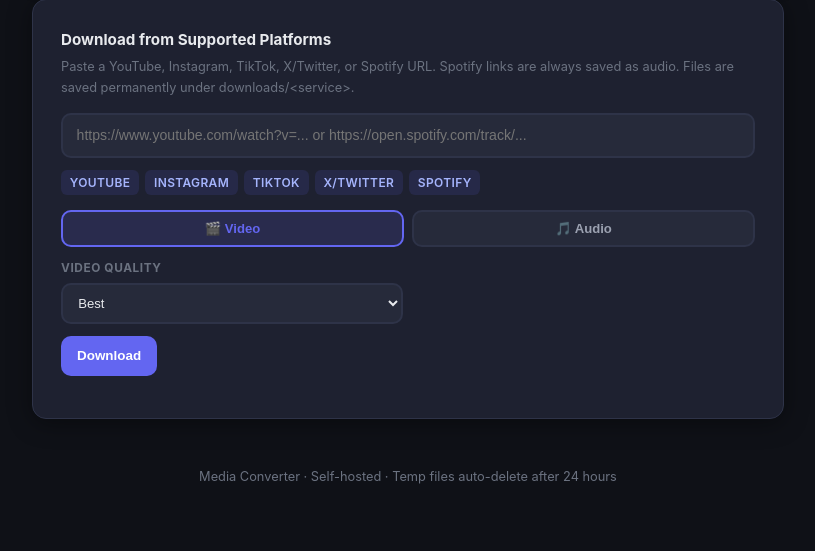
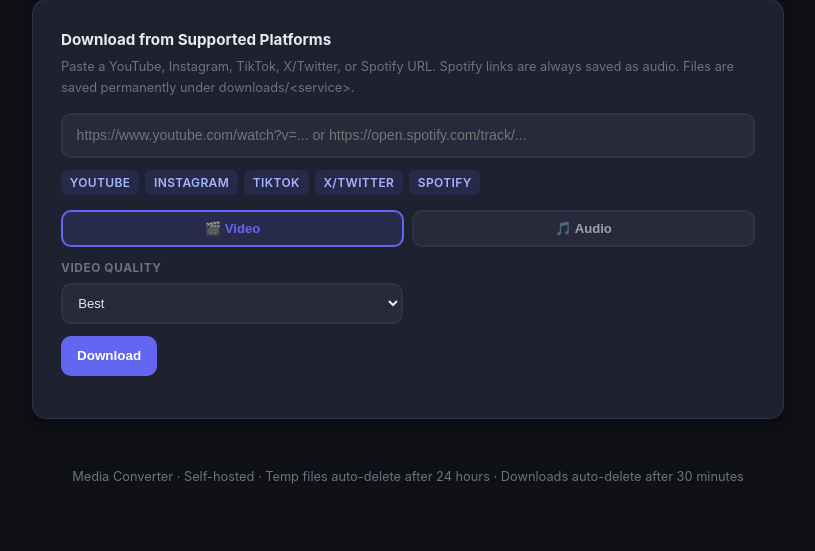
Before and after one commit to M1XZG/media-converter, a Flask app: page / in a window 1280 px wide. Shown: the part 1046-1597 px from the top of the page, without its empty margins (232-1047 px from the left). Run offline with Flask 3, Linux system fonts and the light colour scheme; some libraries are stand-ins or nearby versions.

Commit message:
Add file-manager flag and configurable download auto-cleanup
- ENABLE_FILE_MANAGER (default true): disables the /files Media Library page and all /files/* endpoints (403) plus browser file retrieval, for public instances.
- DOWNLOADS_CLEANUP_MINUTES (default 30): auto-delete downloaded files after N minutes; 0/off/disabled keeps them forever. Applies only to the downloader; mtime-based so in-progress downloads are safe.
- Dynamic footer reflecting the configured cleanup times; drops the note when disabled.
- cleanup.py cron script now also prunes downloads/.
- gitignore local docker-compose.override.yml.

```diff
--- a/app.py
+++ b/app.py
@@ -67,7 +67,36 @@ if not ENABLE_CONVERTER and not ENABLE_DOWNLOADER:
     ENABLE_CONVERTER = True
     ENABLE_DOWNLOADER = True
 
+# File manager (the "Media Library" browser at /files) lets anyone list,
+# download, and delete every file on the server. On a public instance you may
+# want this off so visitors can't see what others have downloaded. When
+# disabled, the /files page and all /files/* endpoints return 403 and no
+# browser file retrieval is offered anywhere in the UI.
+ENABLE_FILE_MANAGER = _env_bool("ENABLE_FILE_MANAGER", True)
+
 APP_TITLE = "Media Converter" if ENABLE_CONVERTER else "Media Downloader"
+
+
+def _parse_minutes(name: str, default: int) -> int:
+    """Parse a "minutes" env var. 0 / off / disabled / never => disabled (0)."""
+    raw = os.environ.get(name)
+    if raw is None:
+        return default
+    raw = raw.strip().lower()
+    if raw in ("", "0", "off", "false", "no", "disabled", "never"):
+        return 0
+    try:
+        value = int(raw)
+    except ValueError:
+        return default
+    return value if value > 0 else 0
+
+
+# How long a downloaded file lives (in minutes) before it is auto-deleted to
+# keep the disk from filling up. Applies only to the downloads/ folder (the
+# media downloader). Default 30 minutes; set to 0/off/disabled to keep files
+# forever.
+DOWNLOADS_CLEANUP_MINUTES = _parse_minutes("DOWNLOADS_CLEANUP_MINUTES", 30)
 
 ALLOWED_INPUT_EXTENSIONS = {
     ".mp4", ".avi", ".mkv", ".mov", ".wmv", ".flv", ".webm",
@@ -448,6 +477,54 @@ def cleanup_old_files():
                         pass
 
 
+def cleanup_old_downloads():
+    """Delete downloaded files older than DOWNLOADS_CLEANUP_MINUTES.
+
+    Applies only to the downloads/ hierarchy (the media downloader). Files that
+    are still being written keep a fresh mtime, so an in-progress download is
+    never removed; the countdown effectively starts when the download finishes.
+    Disabled when DOWNLOADS_CLEANUP_MINUTES is 0.
+    """
+    if DOWNLOADS_CLEANUP_MINUTES <= 0 or not DOWNLOADS_FOLDER.exists():
+        return
+
+    cutoff = datetime.now() - timedelta(minutes=DOWNLOADS_CLEANUP_MINUTES)
+    for item in DOWNLOADS_FOLDER.rglob("*"):
+        if not item.is_file():
+            continue
+        try:
+            mtime = datetime.fromtimestamp(item.stat().st_mtime)
+        except OSError:
+            continue
+        if mtime < cutoff:
+            try:
+                item.unlink()
+                app.logger.info(f"Cleaned up download: {item.relative_to(DOWNLOADS_FOLDER).as_posix()}")
+            except OSError:
+                pass
+
+
+def _humanize_hours(hours: int) -> str:
+    return f"{hours} hour{'s' if hours != 1 else ''}"
+
+
+def _humanize_minutes(minutes: int) -> str:
+    # Present whole-hour values in hours for readability (e.g. 60 -> "1 hour").
+    if minutes >= 60 and minutes % 60 == 0:
+        return _humanize_hours(minutes // 60)
+    return f"{minutes} minute{'s' if minutes != 1 else ''}"
+
+
+def _footer_cleanup_notes() -> list[str]:
+    """Build human-readable auto-delete notes for the page footer."""
+    notes: list[str] = []
+    if ENABLE_CONVERTER:
+        notes.append(f"Temp files auto-delete after {_humanize_hours(CLEANUP_HOURS)}")
+    if ENABLE_DOWNLOADER and DOWNLOADS_CLEANUP_MINUTES > 0:
+        notes.append(f"Downloads auto-delete after {_humanize_minutes(DOWNLOADS_CLEANUP_MINUTES)}")
+    return notes
+
+
 # ---------------------------------------------------------------------------
 # Routes
 # ---------------------------------------------------------------------------
@@ -469,6 +546,9 @@ _require_converter = _require_feature(
 )
 _require_downloader = _require_feature(
     lambda: ENABLE_DOWNLOADER, "Media downloading is disabled on this server."
+)
+_require_file_manager = _require_feature(
+    lambda: ENABLE_FILE_MANAGER, "The file manager is disabled on this server."
 )
 
 
@@ -486,7 +566,9 @@ def index():
         gpu_info=gpu,
         enable_converter=ENABLE_CONVERTER,
         enable_downloader=ENABLE_DOWNLOADER,
+        enable_file_manager=ENABLE_FILE_MANAGER,
         app_title=APP_TITLE,
+        footer_notes=_footer_cleanup_notes(),
     )
 
 
@@ -1320,6 +1402,7 @@ def youtube_abort(job_id):
 
 
 @app.route("/files")
+@_require_file_manager
 def files_page():
     """Simple web file browser for converted and downloaded files."""
     converted_files = _list_files_recursive(CONVERTED_FOLDER)
@@ -1335,6 +1418,7 @@ def files_page():
 
 
 @app.route("/files/download")
+@_require_file_manager
 def files_download_single():
     """Download one file from converted/ or downloads/."""
     root = request.args.get("root", "").strip().lower()
@@ -1352,6 +1436,7 @@ def files_download_single():
 
 
 @app.route("/files/download-selected", methods=["POST"])
+@_require_file_manager
 def files_download_selected():
     """Download selected files as a zip archive."""
     data = request.get_json() or {}
@@ -1389,6 +1474,7 @@ def files_download_selected():
 
 
 @app.route("/files/delete-selected", methods=["POST"])
+@_require_file_manager
 def files_delete_selected():
     """Delete selected files from converted/ or downloads/."""
     data = request.get_json() or {}
@@ -1441,6 +1527,8 @@ def health():
         "gpu": gpu.get("label", "None") if gpu else "None",
         "converter_enabled": ENABLE_CONVERTER,
         "downloader_enabled": ENABLE_DOWNLOADER,
+        "file_manager_enabled": ENABLE_FILE_MANAGER,
+        "downloads_cleanup_minutes": DOWNLOADS_CLEANUP_MINUTES,
     })
 
 
@@ -1450,6 +1538,15 @@ def health():
 
 scheduler = BackgroundScheduler(daemon=True)
 scheduler.add_job(cleanup_old_files, "interval", hours=1, id="cleanup")
+
+# Auto-delete downloaded files. Only meaningful when the downloader is active.
+# Run on a fraction of the TTL (capped at 5 min) so files are removed reasonably
+# close to their configured lifetime.
+if ENABLE_DOWNLOADER and DOWNLOADS_CLEANUP_MINUTES > 0:
+    _dl_interval = max(1, min(5, DOWNLOADS_CLEANUP_MINUTES))
+    scheduler.add_job(
+        cleanup_old_downloads, "interval", minutes=_dl_interval, id="cleanup_downloads"
+    )
 scheduler.start()
 
 # ---------------------------------------------------------------------------
@@ -1470,6 +1567,12 @@ if __name__ == "__main__":
     print(f"  Mode: {mode}")
     print(f"  FFmpeg available: {_ffmpeg_available()}")
     print(f"  GPU acceleration: {gpu.get('label', 'Not available') if gpu else 'Not available'}")
-    print(f"  Files auto-delete after: {CLEANUP_HOURS} hours\n")
+    print(f"  Files auto-delete after: {CLEANUP_HOURS} hours")
+    if ENABLE_DOWNLOADER:
+        if DOWNLOADS_CLEANUP_MINUTES > 0:
+            print(f"  Downloads auto-delete after: {DOWNLOADS_CLEANUP_MINUTES} minutes")
+        else:
+            print("  Downloads auto-delete: disabled")
+    print()
 
     app.run(host=host, port=port, debug=False)
--- a/templates/index.html
+++ b/templates/index.html
@@ -1096,7 +1096,9 @@
                 <h1>{{ app_title }}</h1>
             </div>
             <div class="header-actions">
+                {% if enable_file_manager %}
                 <a class="header-link" href="/files">Media Library</a>
+                {% endif %}
                 <button class="theme-toggle" onclick="toggleTheme()" title="Toggle theme" aria-label="Toggle light/dark theme">
                     <span id="theme-icon">☀️</span>
                 </button>
@@ -1424,7 +1426,7 @@
         {% endif %}
 
         <footer>
-            Media Converter &middot; Self-hosted &middot; Temp files auto-delete after 24 hours
+            {{ app_title }} &middot; Self-hosted{% for note in footer_notes %} &middot; {{ note }}{% endfor %}
         </footer>
     </div>
 
@@ -2086,14 +2088,19 @@
 
         function showYoutubeSuccess(data) {
             const result = document.getElementById('youtube-result');
+            const serviceLabel = data.service_label || 'Media';
+            {% if enable_file_manager %}
             const downloadHref = `/files/download?root=${encodeURIComponent(data.download_root || 'downloads')}&path=${encodeURIComponent(data.download_path || '')}`;
-            const serviceLabel = data.service_label || 'Media';
+            const downloadLink = `<a href="${downloadHref}" class="download-btn">⬇️ Download File</a>`;
+            {% else %}
+            const downloadLink = '<div class="result-size">Saved to the server.</div>';
+            {% endif %}
             result.innerHTML = `
                 <div class="result-success">
                     <div class="result-icon">✅</div>
                     <div class="result-message">${escapeHtml(serviceLabel)} Download Complete!</div>
                     <div class="result-size">Output file size: ${escapeHtml(data.output_size || 'Unknown')}</div>
-                    <a href="${downloadHref}" class="download-btn">⬇️ Download File</a>
+                    ${downloadLink}
                 </div>
             `;
         }
```
Also changed, not shown: cleanup.py (+49 -2 lines), docker-compose.yml (+9 -0 lines), README.md, 1 other file.
